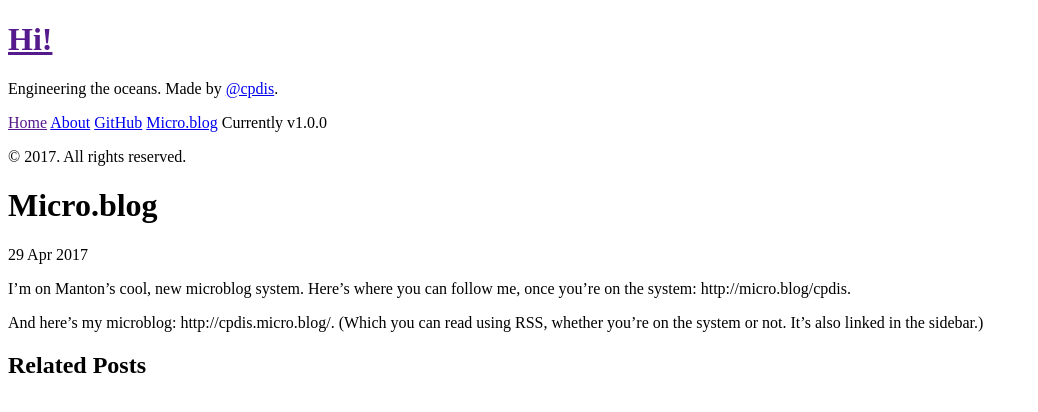
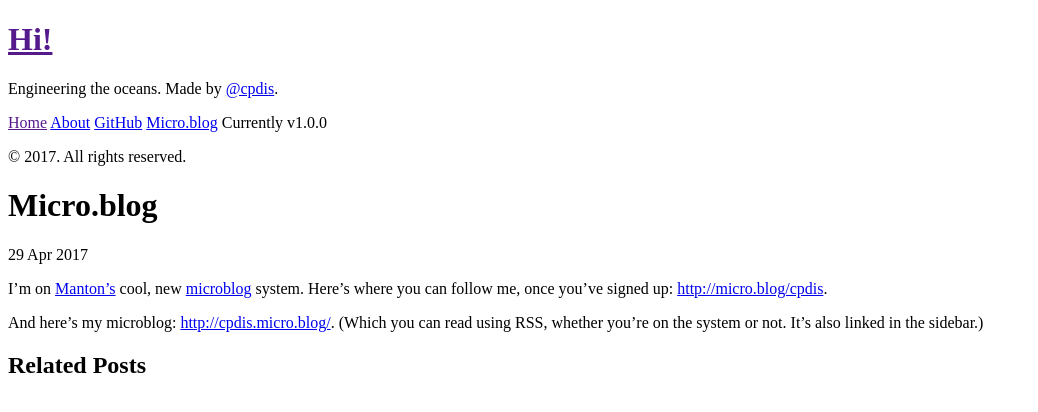
Before and after one commit to cpdis/blog, a Jekyll site: the page built from _posts/2017-04-29-microblog.md, in a window 1280 px wide. Shown: the top 412 px of the page, without its empty margins (0-1038 px from the left). Built offline with Jekyll 4.4.1, drawn with Linux system fonts in a browser that asks for light colours.

Commit message:
Changed wording and added links

```diff
--- a/_posts/2017-04-29-microblog.md
+++ b/_posts/2017-04-29-microblog.md
@@ -6,6 +6,6 @@ category:
 tags: [microblog,social]
 ---
 
-I’m on Manton's cool, new microblog system. Here’s where you can follow me, once you’re on the system: http://micro.blog/cpdis.
+I’m on [Manton's](http://www.manton.org/) cool, new [microblog](http://micro.blog/) system. Here’s where you can follow me, once you’ve signed up: [http://micro.blog/cpdis](http://micro.blog/cpdis).
 
-And here’s my microblog: http://cpdis.micro.blog/. (Which you can read using RSS, whether you’re on the system or not. It's also linked in the sidebar.)
+And here’s my microblog: [http://cpdis.micro.blog/](http://cpdis.micro.blog/). (Which you can read using RSS, whether you’re on the system or not. It's also linked in the sidebar.)
```
